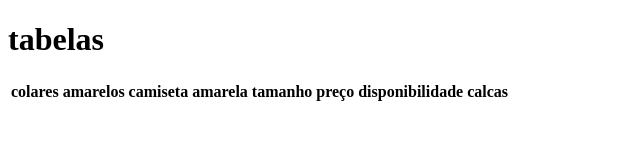
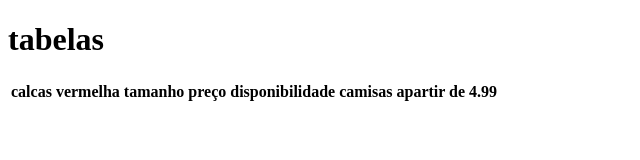
Before and after one commit to blackkkzada/Aula-tabela, a plain HTML site: page index.html in a window 1280 px wide. Shown: the full height of the page, 0-640 px from the left. Drawn offline with Linux system fonts and the light colour scheme.

Commit message:
trocado a cor de amarela para vermelha e adicionado um item de 4,99

```diff
--- a/index.html
+++ b/index.html
@@ -10,14 +10,15 @@
     <h1>tabelas</h1>
     <table>
 <tr>
-    <th>colares amarelos</th>
-     <th>camiseta</th>
-     <th>amarela</th>
+
+     <th>calcas</th>
+     <th>vermelha</th>
      <th>tamanho</th>
     <th>preço</th>
     <th>disponibilidade</th>
-    <th>calcas</th>
 
+
+ <th>camisas apartir de 4.99</th>
 
 </tr>
 
```
